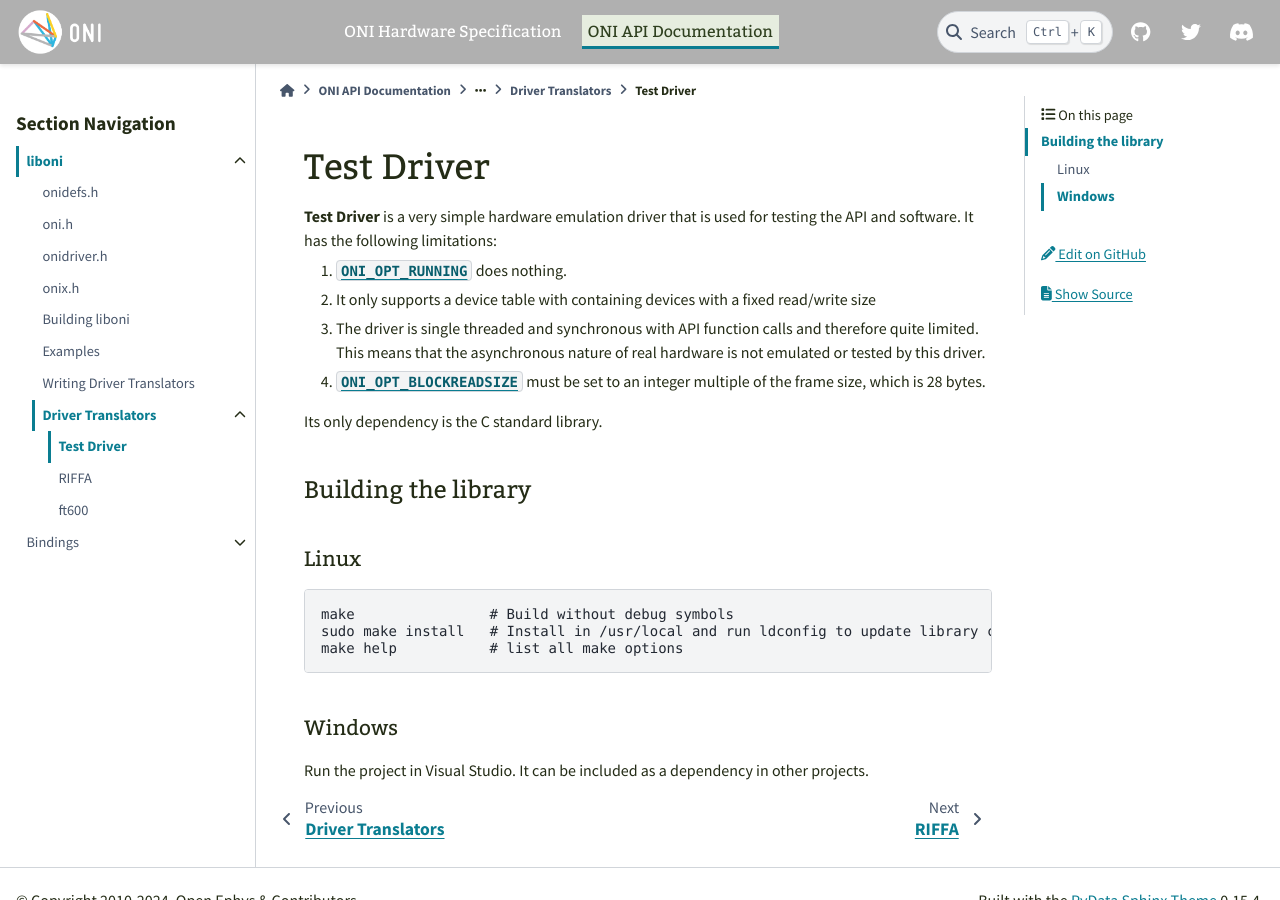
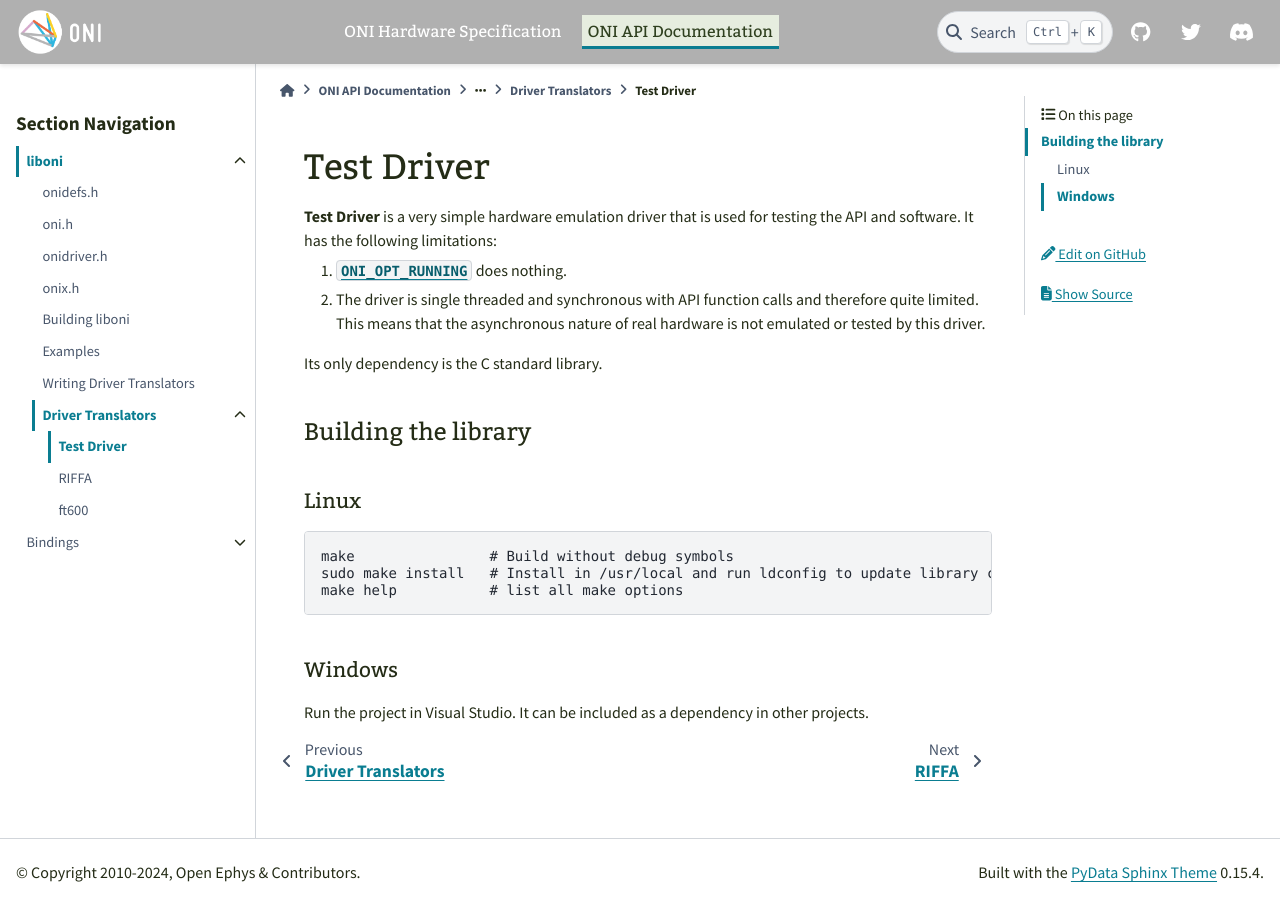
Before and after one commit to open-ephys/ONI, a Sphinx documentation site: the page built from source/api/liboni/driver-translators/test.rst, in a window 1280 px wide and 900 px high. Built offline with Sphinx 7.4.7 and the PyData theme 0.15.4, drawn with Linux system fonts in a browser that asks for light colours.

Commit message:
Update test.rst

```diff
--- a/source/api/liboni/driver-translators/test.rst
+++ b/source/api/liboni/driver-translators/test.rst
@@ -7,12 +7,9 @@ Test Driver
 testing the API and software. It has the following limitations:
 
 #. :macro:`ONI_OPT_RUNNING` does nothing.
-#. It only supports a device table with containing devices with a fixed read/write size
 #. The driver is single threaded and synchronous with API function calls and
    therefore quite limited. This means that the asynchronous nature of real
    hardware is not emulated or tested by this driver.
-#. :macro:`ONI_OPT_BLOCKREADSIZE` must be set to an integer multiple of the frame
-   size, which is 28 bytes.
 
 Its only dependency is the C standard library.
 
```
